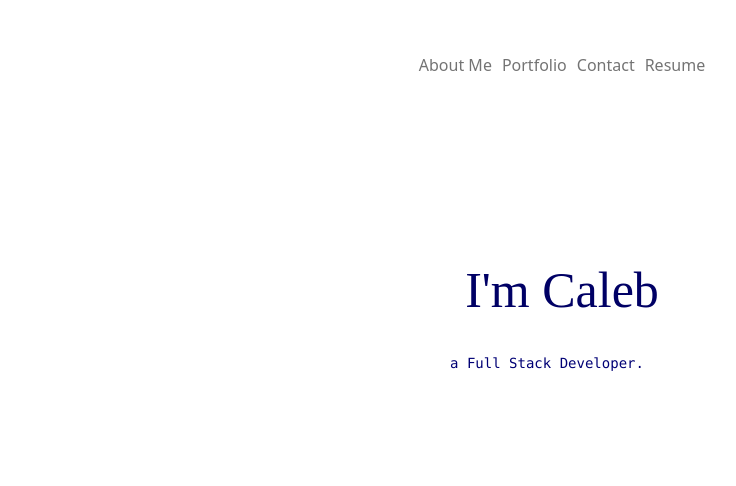
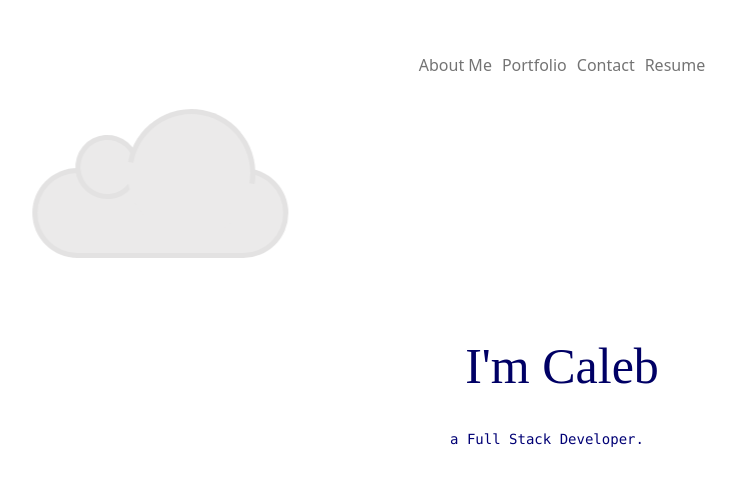
Before and after one commit to calebcarnett/My-Portfolio, a React (Create React App) app in the folder myportfolio/: page / in a window 1280 px wide. Shown: the top 486 px of the page, without its empty margins (78-814 px from the left). Built offline with nearby package versions, Linux system fonts and the light colour scheme.

Commit message:
added css for cloud animation

```diff
--- a/myportfolio/src/App.js
+++ b/myportfolio/src/App.js
@@ -6,6 +6,7 @@ function App() {
   return (
     <div>
       <PortfolioContainer />
+
       <Footer />
     </div>
   );
--- a/myportfolio/src/components/pages/Home.js
+++ b/myportfolio/src/components/pages/Home.js
@@ -1,4 +1,5 @@
 import React from "react";
+import "../../styles/styles/styles.css";
 
 const styles = {
   main: {
@@ -7,7 +8,7 @@ const styles = {
     flexDirection: "column",
     alignItems: "center",
     verticalAlign: "center",
-    transform: "translateY(100%)",
+    transform: "translateY(60%)",
   },
   name: {
     color: "#000065",
@@ -25,9 +26,12 @@ const styles = {
 
 export default function Home() {
   return (
-    <div style={styles.main}>
-      <h1 style={styles.name}>I'm Caleb</h1>
-      <p style={styles.description}>a Full Stack Developer.</p>
+    <div>
+      <div className="cloud"></div>
+      <div style={styles.main}>
+        <h1 style={styles.name}>I'm Caleb</h1>
+        <p style={styles.description}>a Full Stack Developer.</p>
+      </div>
     </div>
   );
 }
--- a/myportfolio/src/styles/styles/styles.css
+++ b/myportfolio/src/styles/styles/styles.css
@@ -0,0 +1,49 @@
+
+  /* The element to apply the animation to */
+
+  .cloud {
+    animation-name: animate;
+    animation-duration: 70s;
+    height: 7vw;
+    width: 20vw;
+    background: rgb(235, 234, 234);
+    border-radius: 40vw;
+    border: 5px solid rgba(227, 226, 226, 0.954);
+    position: relative;
+    margin-top: 3vw;
+
+  }
+  .cloud:before {
+    content: "";
+    position: absolute;
+    top: -3vw;
+    box-sizing: border-box;
+    height: 5vw;
+    width: 5vw;
+    left: 3vw;
+    border-radius: 50%;
+    border: 5px solid rgba(227, 226, 226, 0.954);
+
+    background: rgb(235, 234, 234);
+    transform: rotate(40deg);
+  }
+  .cloud:after {
+    content: "";
+    position: absolute;
+    height: 10vw;
+    width: 10vw;
+    top: -5vw;
+    left: 7vw;
+    border-radius: 50%;
+    box-sizing: border-box;
+    border: 5px solid rgba(227, 226, 226, 0.954);
+    border-bottom-color: transparent;
+    background: rgb(235, 234, 234);
+    border-right-color: transparent;
+    transform: rotate(55deg);
+  }
+
+  @keyframes animate {
+    from {transform: translateX(20%);}
+    to {transform: translateX(380%);}
+  }
```
